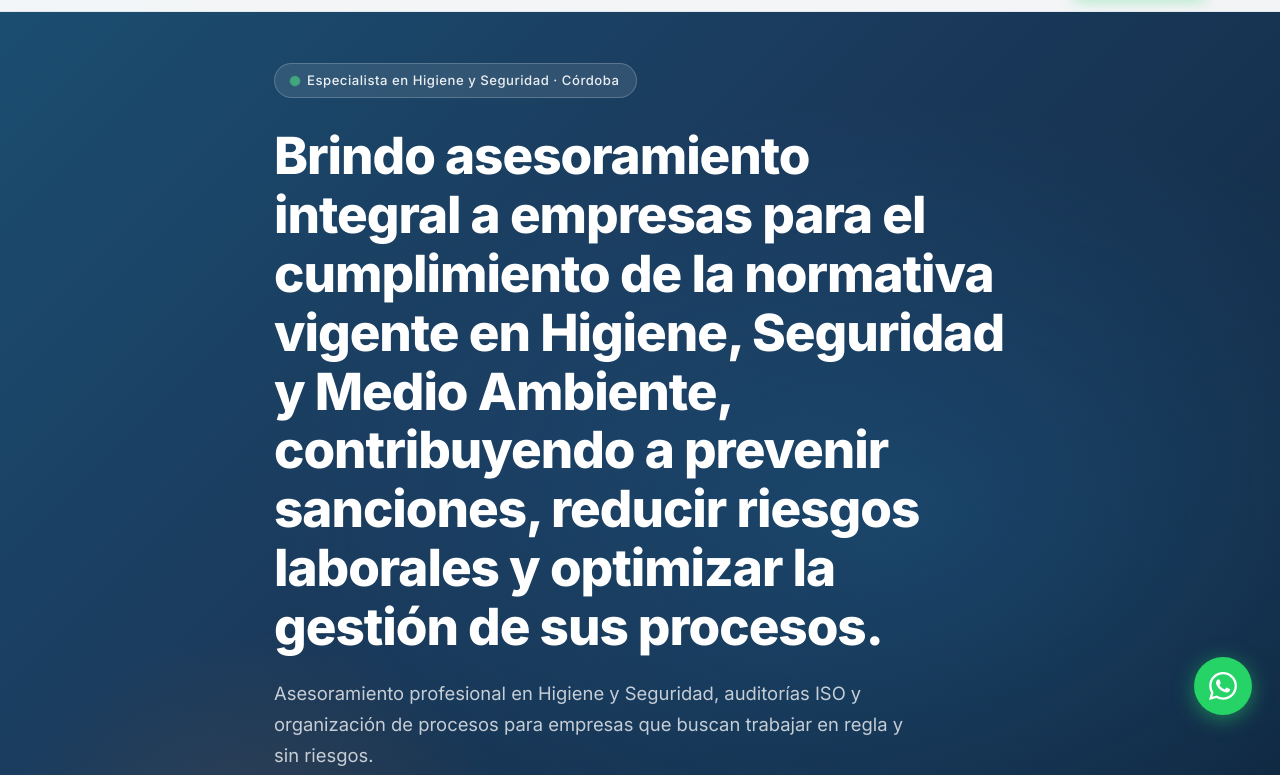
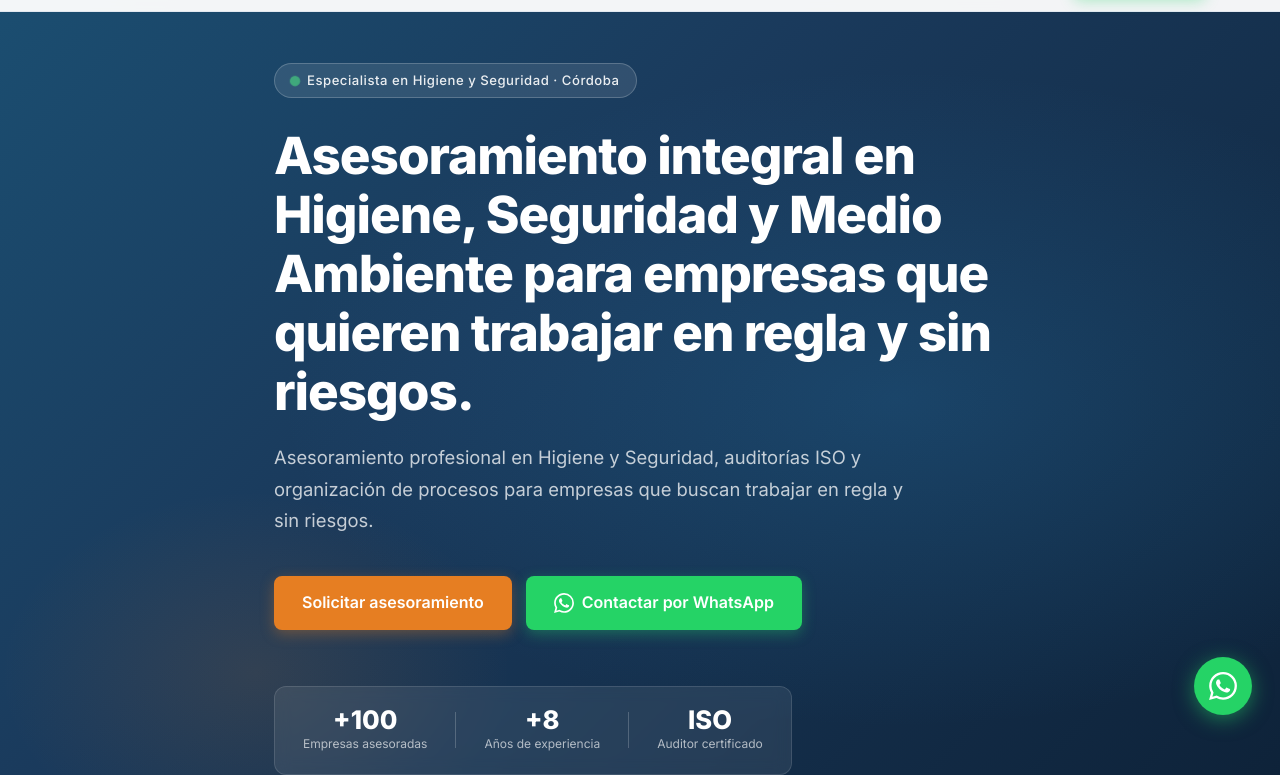
Before and after one commit to gianserassio/Web-Lucas, a plain HTML site: page index.html in a window 1280 px wide. Shown: the part 57-832 px from the top of the page. Drawn offline with Linux system fonts and the light colour scheme.

Commit message:
Acortar texto principal del hero
Co-Authored-By: Claude Sonnet 4.6 <noreply@anthropic.com>

```diff
--- a/index.html
+++ b/index.html
@@ -57,7 +57,7 @@
     <div class="container hero__content">
       <div class="hero__badge">Especialista en Higiene y Seguridad · Córdoba</div>
       <h1 class="hero__title">
-        Brindo asesoramiento integral a empresas para el cumplimiento de la normativa vigente en Higiene, Seguridad y Medio Ambiente, contribuyendo a prevenir sanciones, reducir riesgos laborales y optimizar la gestión de sus procesos.
+        Asesoramiento integral en Higiene, Seguridad y Medio Ambiente para empresas que quieren trabajar en regla y sin riesgos.
       </h1>
       <p class="hero__subtitle">
         Asesoramiento profesional en Higiene y Seguridad, auditorías ISO y organización de procesos para empresas que buscan trabajar en regla y sin riesgos.
```
